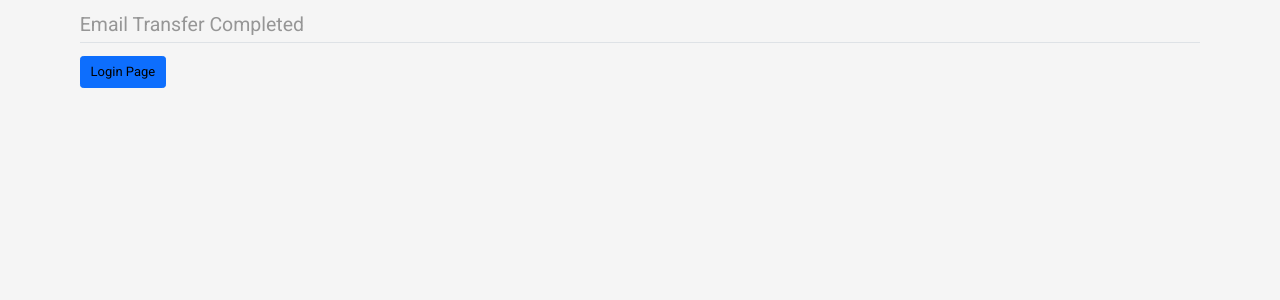
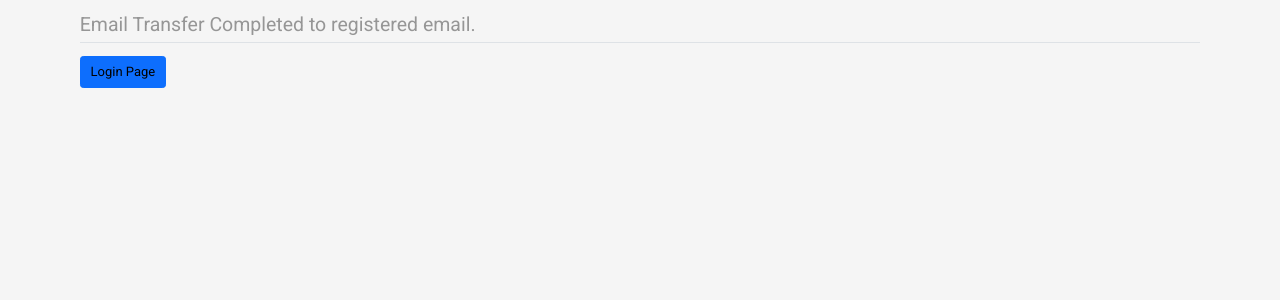
Before and after one commit to jennajungsungoh/OpenALPR, a Django app: page /password_reset/done/ in a window 1280 px wide. Shown: the part 47-347 px from the top of the page. Run offline with Django 4.2, Linux system fonts and the light colour scheme; parts of the project's set-up code (start-up, migrations or seed data) failed here and were passed over; some libraries are stand-ins or nearby versions.

Commit message:
slight change email form

```diff
--- a/studio/webapp/templates/login/password_reset_done.html
+++ b/studio/webapp/templates/login/password_reset_done.html
@@ -2,7 +2,7 @@
 {% extends "base.html" %}
 {% block content %}
 <div class="container my-3">
-    <h4 class="border-bottom pb-2 my-3">Email Transfer Completed </h4>
+    <h4 class="border-bottom pb-2 my-3">Email Transfer Completed to registered email.</h4>
 
     <a href="{% url 'login:login' %}" class="btn btn-primary">Login Page</a>
 </div>
--- a/studio/webapp/templates/registration/password_reset_email.html
+++ b/studio/webapp/templates/registration/password_reset_email.html
@@ -1,5 +1,5 @@
 1	{% load i18n %}{% autoescape off %}
-2	{% blocktranslate %}You're receiving this email because you requested a password reset for your user account at {{ site_name }}.{% endblocktranslate %}
+2	{% blocktranslate %}You're receiving this email because you requested a password reset for your user account at ALPR System.{% endblocktranslate %}
 3
 4	{% translate "Please go to the following page and choose a new password:" %}
 5	{% block reset_link %}
@@ -9,7 +9,7 @@
 9
 10	{% translate "Thanks for using our site!" %}
 11
-12	{% blocktranslate %}The {{ site_name }} team{% endblocktranslate %}
+12	{% blocktranslate %}The ALPR System team{% endblocktranslate %}
 13
 14	{% endautoescape %}
 15
--- /dev/null
+++ b/studio/webapp/templates/registration/password_reset_subject.txt
@@ -0,0 +1,3 @@
+{% load i18n %}{% autoescape off %}
+{% blocktranslate %}Password reset on ALPR System{% endblocktranslate %}
+{% endautoescape %}
--- a/studio/webapp/webapp/settings.py
+++ b/studio/webapp/webapp/settings.py
@@ -159,4 +159,4 @@ EMAIL_PORT = '587'
 EMAIL_HOST_USER = 'anyone98@gmail.com'
 EMAIL_HOST_PASSWORD = 'xrjpafueiotsxcur'
 EMAIL_USE_TLS = True
-DEFAULT_FROM_EMAIL = EMAIL_HOST_USER
+DEFAULT_FROM_EMAIL = 'ALPR System'
```
Also changed, not shown: studio/webapp/login/views.py (line endings or trailing spaces).
